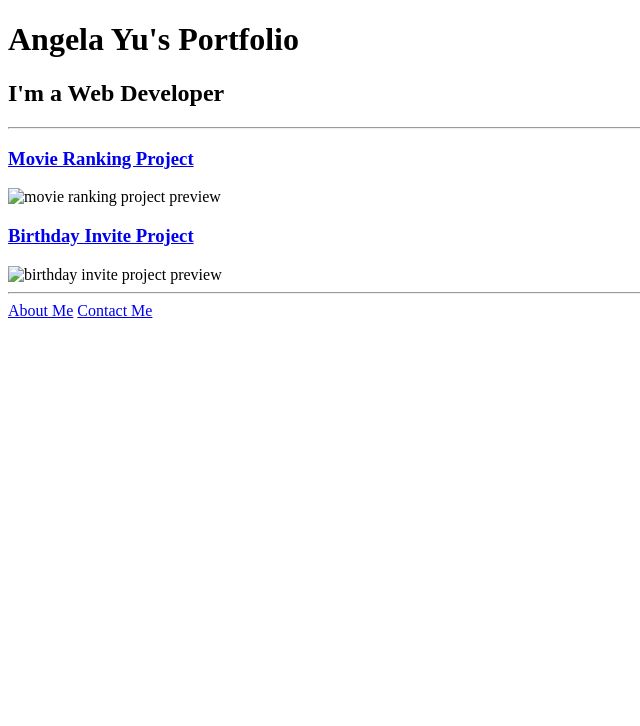
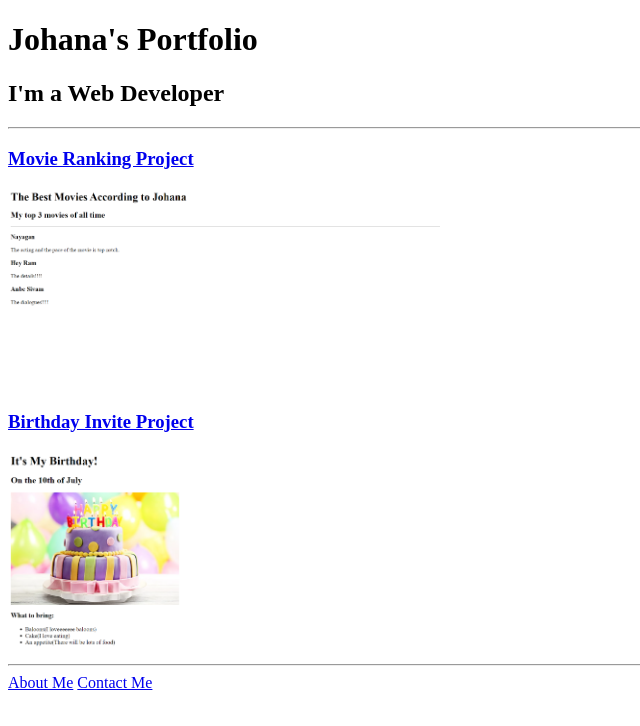
Before and after one commit to Johanacode/html-portfolio, a plain HTML site: page solution.html in a window 1280 px wide. Shown: the whole page, without its empty margins (0-640 px from the left). Drawn offline with Linux system fonts and the light colour scheme.

Commit message:
Update solution.html

```diff
--- a/solution.html
+++ b/solution.html
@@ -3,17 +3,17 @@
 
 <head>
   <meta charset="UTF-8">
-  <title>Angela's Portfolio</title>
+  <title>Johana's Portfolio</title>
 </head>
 
 <body>
-  <h1>Angela Yu's Portfolio</h1>
+  <h1>Johana's Portfolio</h1>
   <h2>I'm a Web Developer</h2>
   <hr />
   <h3><a href="./public/movie-ranking.html">Movie Ranking Project</a></h3>
-  <img src="./assets/images/movie-ranking.png" height="200" alt="movie ranking project preview"/>
+  <img src="./assets/images/Movie Ranking.png" height="200" alt="movie ranking project preview"/>
   <h3><a href="./public/birthday-invite.html">Birthday Invite Project</a></h3>
-  <img src="./assets/images/birthday-invite.png" height="200" alt="birthday invite project preview"/>
+  <img src="./assets/images/Birthday invite.png" height="200" alt="birthday invite project preview"/>
   <hr />
   <a href="./public/about.html">About Me</a>
   <a href="./public/contact.html">Contact Me</a>
```
